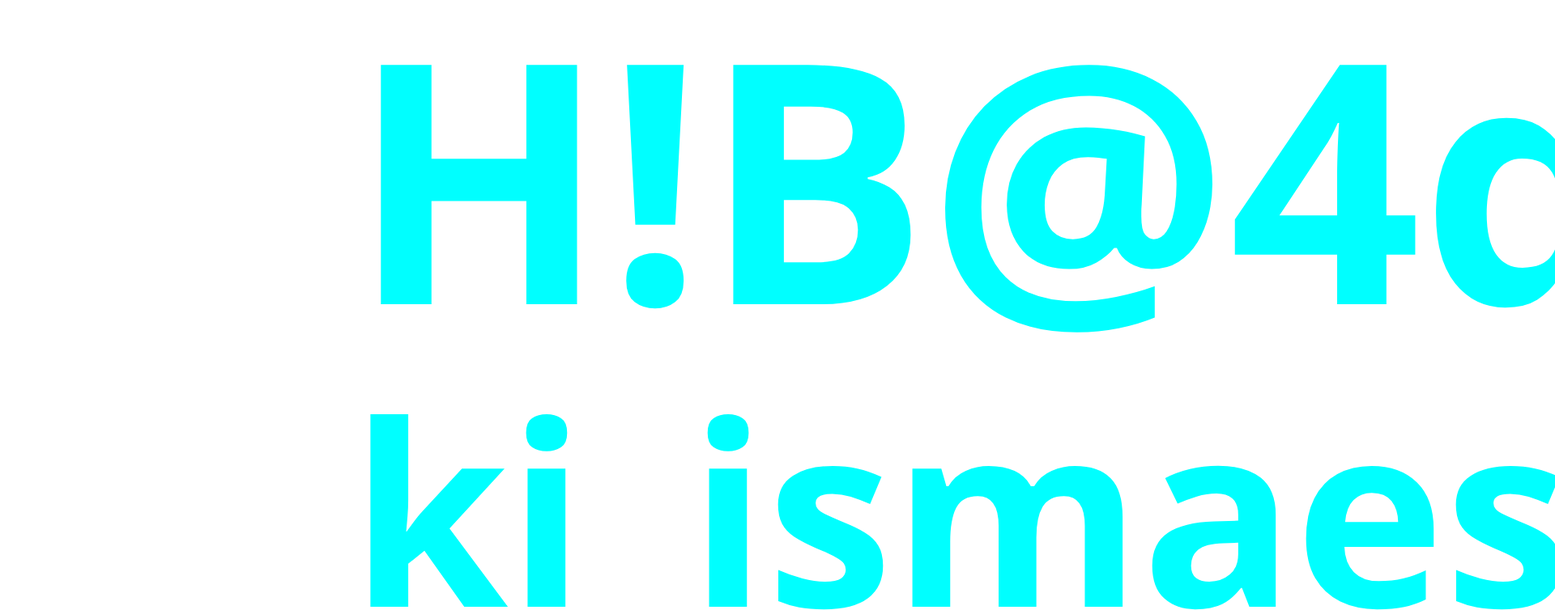
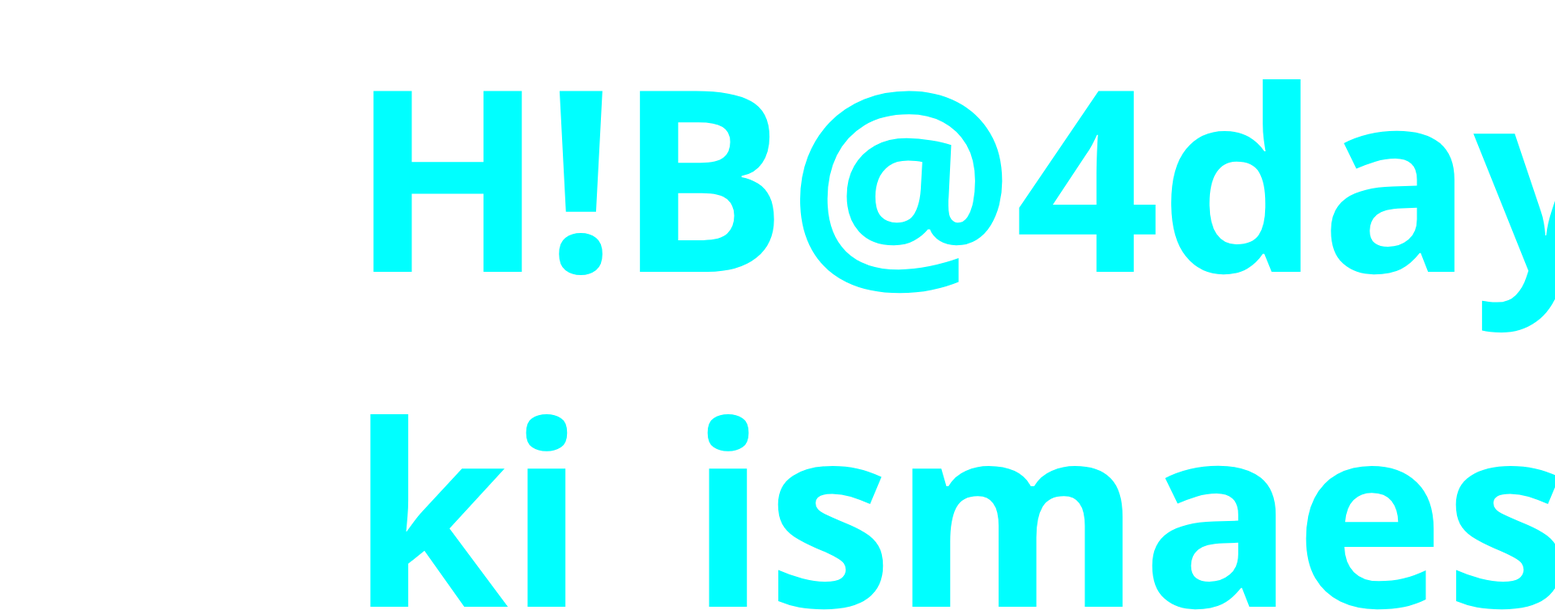
Before and after one commit to nothingfromeverything/nothingfromeverything.github.io, a plain HTML site: page index.html in a window 1280 px wide. Shown: the top 754 px of the page at 81% size, 1920 px wide, since content can reach past the window. Drawn offline with Linux system fonts and the light colour scheme.

Commit message:
Update index.html

```diff
--- a/index.html
+++ b/index.html
@@ -8,7 +8,7 @@
 <style>
 h1 {
   font-family: system-ui;
-  font-size: 414px;
+  font-size: 313px;
   background: #;
   color: cyan;
   text-align: center;
```
